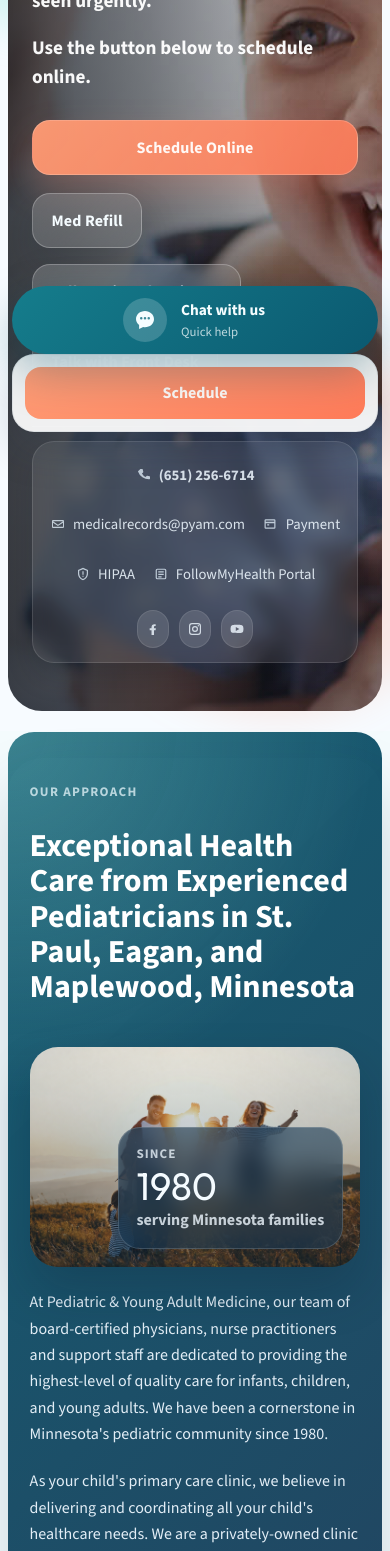
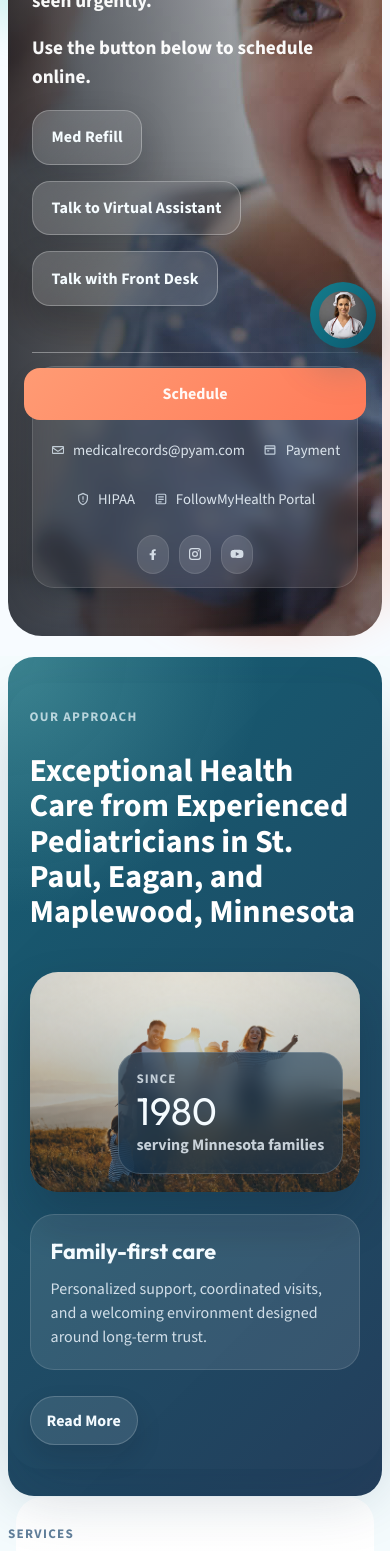
Before and after one commit to AlexOrdonez11/PYAM_Prototype, a React (Vite) app: page / in a window 390 px wide. Shown: the part 400-1951 px from the top of the page. Built offline with nearby package versions, Linux system fonts and the light colour scheme.

Commit message:
interface

```diff
--- a/src/App.jsx
+++ b/src/App.jsx
@@ -78,13 +78,6 @@ const services = [
 
 const locations = [
   {
-    city: 'St. Paul',
-    hours: 'Mon-Fri, 8:00 AM - 5:00 PM',
-    detail:
-      'The St. Paul office continues to support families with established pediatric care and everyday visit needs.',
-    image: '/images/st-paul.png',
-  },
-  {
     city: 'Maplewood',
     hours: 'Mon-Fri, 8:00 AM - 5:00 PM',
     detail:
@@ -120,6 +113,7 @@ const news = [
 function App() {
   const [isMenuOpen, setIsMenuOpen] = useState(false)
   const [isSearchOpen, setIsSearchOpen] = useState(false)
+  const [isIntroExpanded, setIsIntroExpanded] = useState(false)
   const [chatbotOpenSignal, setChatbotOpenSignal] = useState(0)
 
   const closeMenu = () => setIsMenuOpen(false)
@@ -304,12 +298,6 @@ function App() {
               Use the button below to schedule online.
             </p>
 
-            <div className="hero-actions" id="appointments">
-              <a className="button button-primary" href="/">
-                Schedule Online
-              </a>
-            </div>
-
             <div className="quick-actions" aria-label="Quick actions">
               {quickActions.map((action) => (
                 <a
@@ -414,7 +402,7 @@ function App() {
               </div>
             </div>
 
-            <div className="intro-body">
+            <div className={`intro-body ${isIntroExpanded ? 'intro-body-expanded' : ''}`}>
               <div className="intro-copy">
                 <p>
                   At Pediatric & Young Adult Medicine, our team of board-certified
@@ -446,6 +434,14 @@ function App() {
                 </div>
               </aside>
             </div>
+            <button
+              type="button"
+              className="intro-mobile-toggle"
+              aria-expanded={isIntroExpanded}
+              onClick={() => setIsIntroExpanded((open) => !open)}
+            >
+              {isIntroExpanded ? 'Show Less' : 'Read More'}
+            </button>
           </div>
         </section>
 
@@ -615,7 +611,6 @@ function App() {
           <div className="footer-column">
             <p className="footer-heading">Locations</p>
             <div className="footer-links">
-              <a href="#locations">St. Paul</a>
               <a href="#locations">Maplewood</a>
               <a href="#locations">Eagan</a>
               <a href="#telemedicine">Telemedicine</a>
--- a/src/components/ChatbotWidget.jsx
+++ b/src/components/ChatbotWidget.jsx
@@ -212,9 +212,7 @@ function ChatbotWidget({ openSignal = 0 }) {
         onClick={() => setIsOpen((open) => !open)}
       >
         <span className="chatbot-trigger-icon" aria-hidden="true">
-          <svg viewBox="0 0 24 24">
-            <path d="M12 3c-4.97 0-9 3.58-9 8 0 2.4 1.2 4.54 3.1 6.01V21l4.09-2.05c.59.12 1.2.18 1.81.18 4.97 0 9-3.58 9-8s-4.03-8.13-9-8.13Zm-3.75 8.5a1.25 1.25 0 1 1 0-2.5 1.25 1.25 0 0 1 0 2.5Zm3.75 0a1.25 1.25 0 1 1 0-2.5 1.25 1.25 0 0 1 0 2.5Zm3.75 0a1.25 1.25 0 1 1 0-2.5 1.25 1.25 0 0 1 0 2.5Z" />
-          </svg>
+          <img src="/images/nurse.PNG" alt="" />
         </span>
         <span className="chatbot-trigger-copy">
           <strong>Chat with us</strong>
--- a/src/styles.css
+++ b/src/styles.css
@@ -282,7 +282,7 @@ button {
 .hero-utility-wrap {
   max-width: 64rem;
   margin-top: auto;
-  padding-top: 1.4rem;
+  padding-top: 2.25rem;
 }
 
 .hero-utility-divider {
@@ -951,6 +951,10 @@ button {
   margin: 0;
 }
 
+.intro-mobile-toggle {
+  display: none;
+}
+
 .intro-aside {
   display: grid;
   gap: 1rem;
@@ -1704,12 +1708,13 @@ button {
   height: 2.8rem;
   border-radius: 999px;
   background: rgba(255, 255, 255, 0.18);
-}
-
-.chatbot-trigger-icon svg {
-  width: 1.5rem;
-  height: 1.5rem;
-  fill: currentColor;
+  overflow: hidden;
+}
+
+.chatbot-trigger-icon img {
+  width: 100%;
+  height: 100%;
+  object-fit: cover;
 }
 
 .chatbot-trigger-copy {
@@ -1886,6 +1891,35 @@ button {
   .intro-copy {
     font-size: 1rem;
     line-height: 1.65;
+  }
+
+  .intro-mobile-toggle {
+    display: inline-flex;
+    align-items: center;
+    justify-content: center;
+    width: fit-content;
+    min-height: 2.9rem;
+    margin-top: 0.25rem;
+    border: 1px solid rgba(255, 255, 255, 0.18);
+    border-radius: 999px;
+    padding: 0.7rem 1rem;
+    background: rgba(255, 255, 255, 0.1);
+    color: #f4fbff;
+    font-weight: 700;
+    box-shadow: 0 12px 26px rgba(11, 16, 27, 0.14);
+  }
+
+  .intro-body {
+    grid-template-columns: 1fr;
+    gap: 1rem;
+  }
+
+  .intro-copy {
+    display: none;
+  }
+
+  .intro-body-expanded .intro-copy {
+    display: grid;
   }
 
   .intro-visual {
@@ -1963,11 +1997,10 @@ button {
     grid-template-columns: 1fr;
     gap: 0.75rem;
     padding: 0.75rem;
-    border: 1px solid rgba(22, 50, 79, 0.08);
+
     border-radius: 22px;
-    background: rgba(255, 255, 255, 0.92);
-    backdrop-filter: blur(16px);
-    box-shadow: 0 18px 40px rgba(16, 36, 58, 0.18);
+
+
   }
 
   .mobile-cta-bar a {
@@ -1992,7 +2025,7 @@ button {
 
   .hero-utility-wrap {
     margin-top: 1.15rem;
-    padding-top: 1.15rem;
+    padding-top: 1.7rem;
   }
 
   .hero-utility-divider {
@@ -2017,19 +2050,33 @@ button {
   }
 
   .chatbot-widget {
-    right: 0.75rem;
-    bottom: 5.6rem;
-    left: 0.75rem;
-    justify-items: stretch;
+    right: 0.9rem;
+    bottom: 6rem;
+    left: auto;
+    justify-items: end;
   }
 
   .chatbot-panel {
-    width: 100%;
+    width: min(24rem, calc(100vw - 1.5rem));
     max-height: min(30rem, calc(100vh - 11rem));
   }
 
   .chatbot-trigger {
     justify-content: center;
+    width: 4.1rem;
+    min-height: 4.1rem;
+    padding: 0;
+    border-radius: 999px;
+    box-shadow: 0 18px 40px rgba(11, 89, 112, 0.3);
+  }
+
+  .chatbot-trigger-copy {
+    display: none;
+  }
+
+  .chatbot-trigger-icon {
+    width: 3rem;
+    height: 3rem;
   }
 
   .chatbot-composer-row {
```
